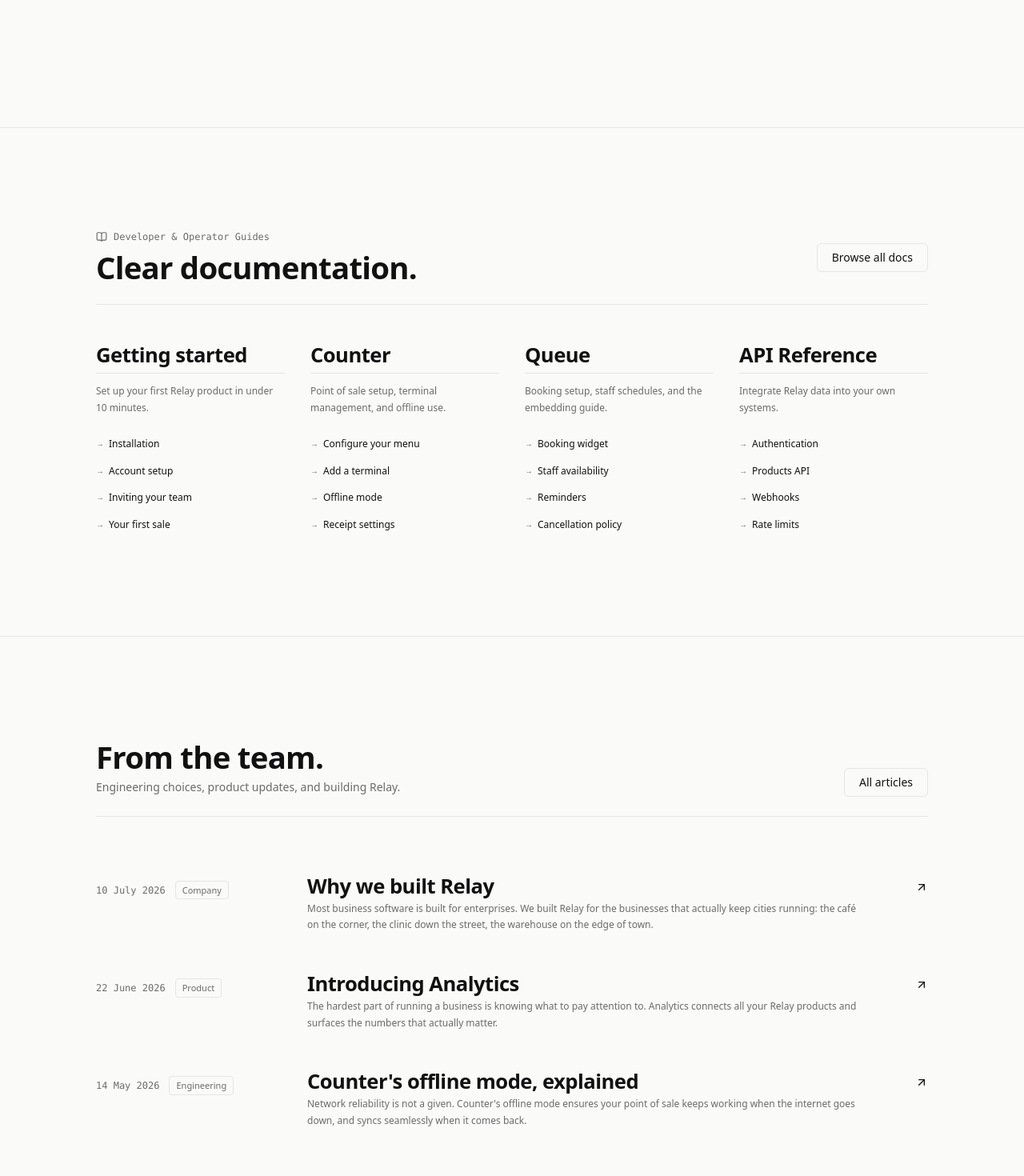
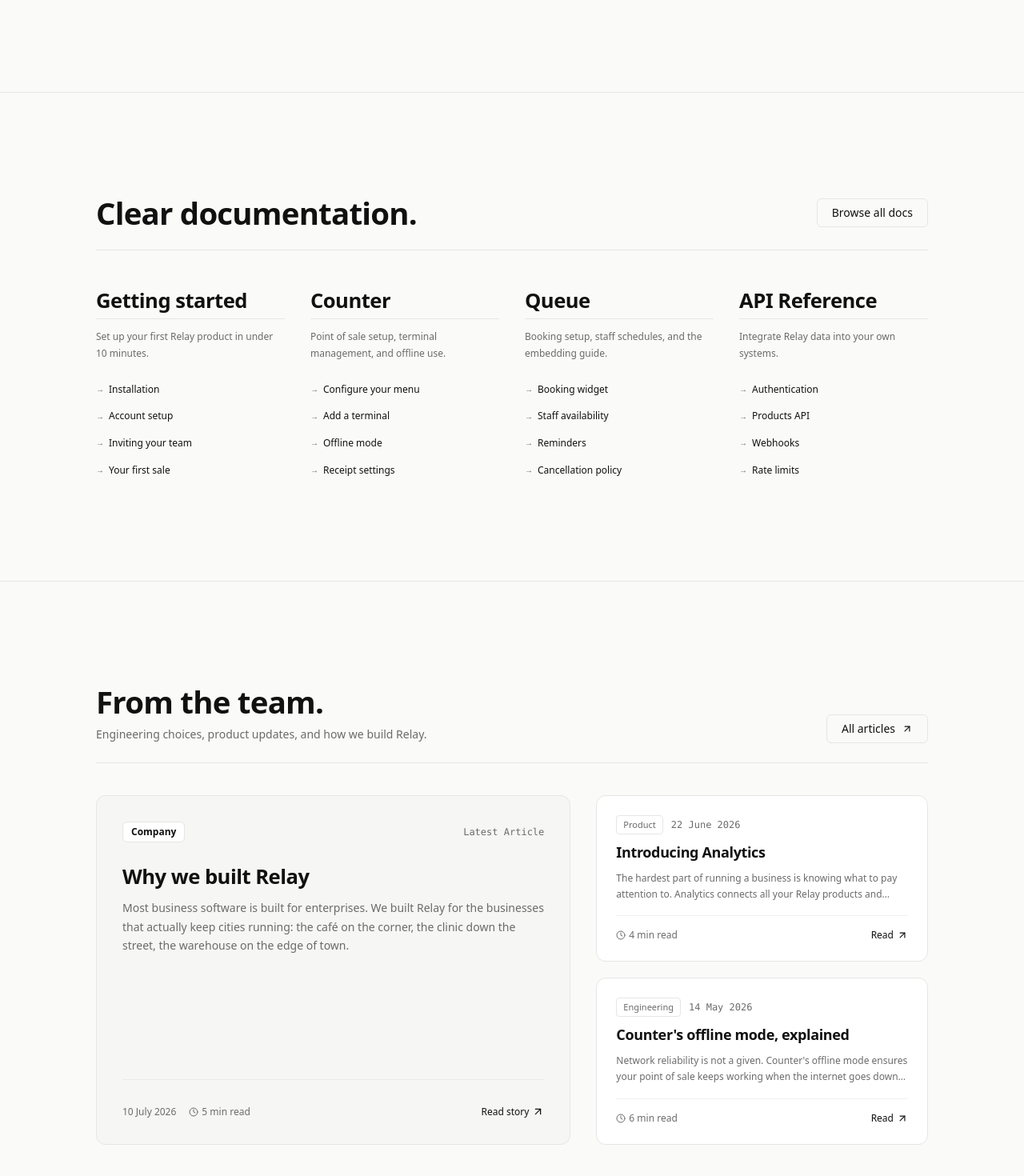
Before and after one commit to zkLeonora/relay, a Next.js app: page / in a window 1280 px wide. Shown: the part 2627-4097 px from the top of the page at 80% size. Built offline with nearby package versions, Linux system fonts and the light colour scheme.

Commit message:
redesign "From the team" layout and simplify section headers

```diff
--- a/app/_components/home/BlogPreview.tsx
+++ b/app/_components/home/BlogPreview.tsx
@@ -1,10 +1,12 @@
 import Link from "next/link";
 import { getLatestPosts, formatDate } from "@/lib/blog";
 import AnimatedSection from "@/app/_components/ui/AnimatedSection";
-import { ArrowUpRight } from "lucide-react";
+import { ArrowUpRight, Clock, Sparkles } from "lucide-react";
 
 export default function BlogPreview() {
   const posts = getLatestPosts(3);
+  const featuredPost = posts[0];
+  const secondaryPosts = posts.slice(1);
 
   return (
     <section
@@ -12,56 +14,112 @@ export default function BlogPreview() {
       aria-labelledby="blog-heading"
       className="section border-b border-[#e6e6e6]"
     >
-      <div className="container flex flex-col gap-12">
+      <div className="container flex flex-col gap-10">
         {/* HEADER */}
         <AnimatedSection>
-          <div className="flex items-end justify-between flex-wrap gap-4 pb-6 border-b border-[#e6e6e6]">
+          <div className="flex flex-col sm:flex-row sm:items-end justify-between gap-4 pb-6 border-b border-[#e6e6e6]">
             <div>
-              <h2 id="blog-heading" className="text-3xl font-bold tracking-tight text-[#111111]">
+              <h2 id="blog-heading" className="text-3xl md:text-4xl font-bold tracking-tight text-[#111111]">
                 From the team.
               </h2>
-              <p className="text-sm text-[#6b6b6b] mt-1">
-                Engineering choices, product updates, and building Relay.
+              <p className="text-sm text-[#6b6b6b] mt-1.5 max-w-lg">
+                Engineering choices, product updates, and how we build Relay.
               </p>
             </div>
-            <Link href="/blog" className="btn btn-secondary text-xs py-2.5 px-4">
+            <Link href="/blog" className="btn btn-secondary text-xs py-2.5 px-4 shrink-0">
               All articles
+              <ArrowUpRight size={14} />
             </Link>
           </div>
         </AnimatedSection>
 
-        {/* CLEAN EDITORIAL ARTICLE ROWS (NO BOX CARDS) */}
-        <div className="flex flex-col">
-          {posts.map((post, i) => (
-            <AnimatedSection key={post.slug} delay={i * 0.06}>
+        {/* FEATURED + SECONDARY GRID */}
+        {posts.length > 0 && (
+          <div className="grid grid-cols-1 lg:grid-cols-12 gap-8">
+            {/* FEATURED POST (LEFT / 7 COLS) */}
+            {featuredPost && (
+              <AnimatedSection className="lg:col-span-7 flex" delay={0.05}>
+                <Link
+                  href={`/blog/${featuredPost.slug}`}
+                  className="group flex flex-col justify-between w-full bg-[#f4f4f2]/50 hover:bg-[#f4f4f2] border border-[#e6e6e6] rounded-xl p-7 md:p-8 transition-all duration-300 hover:shadow-xs"
+                >
+                  <div className="flex flex-col gap-5">
+                    <div className="flex items-center justify-between gap-3">
+                      <span className="text-xs font-semibold text-[#111111] bg-white border border-[#e6e6e6] px-2.5 py-1 rounded-md">
+                        {featuredPost.category}
+                      </span>
+                      <span className="text-xs text-[#6b6b6b] font-mono">Latest Article</span>
+                    </div>
+
+                    <div className="flex flex-col gap-2 mt-2">
+                      <h3 className="text-2xl md:text-3xl font-bold text-[#111111] tracking-tight group-hover:text-[#333] transition-colors">
+                        {featuredPost.title}
+                      </h3>
+                      <p className="text-sm text-[#6b6b6b] leading-relaxed line-clamp-3 mt-1">
+                        {featuredPost.excerpt}
+                      </p>
+                    </div>
+                  </div>
+
+                  <div className="flex items-center justify-between pt-8 mt-6 border-t border-[#e6e6e6]/80 text-xs text-[#6b6b6b]">
+                    <div className="flex items-center gap-4">
+                      <span>{formatDate(featuredPost.date)}</span>
+                      {featuredPost.readTime && (
+                        <span className="flex items-center gap-1">
+                          <Clock size={12} />
+                          {featuredPost.readTime} min read
+                        </span>
+                      )}
+                    </div>
+                    <span className="inline-flex items-center gap-1 font-medium text-[#111111] group-hover:translate-x-0.5 group-hover:-translate-y-0.5 transition-transform">
+                      Read story <ArrowUpRight size={15} />
+                    </span>
+                  </div>
+                </Link>
+              </AnimatedSection>
+            )}
+
+            {/* SECONDARY POSTS (RIGHT / 5 COLS) */}
+            <div className="lg:col-span-5 flex flex-col gap-5">
+              {secondaryPosts.map((post, i) => (
+                <AnimatedSection key={post.slug} delay={0.1 + i * 0.05} className="flex-1 flex">
                   <Link
                     href={`/blog/${post.slug}`}
-                className="grid grid-cols-1 md:grid-cols-12 gap-4 py-6 border-b border-[#e6e6e6] last:border-b-0 items-baseline group"
+                    className="group flex flex-col justify-between w-full bg-white hover:bg-[#f4f4f2]/60 border border-[#e6e6e6] rounded-xl p-6 transition-all duration-300 hover:shadow-xs"
                   >
-                <div className="md:col-span-3 flex items-center gap-3">
-                  <span className="text-xs font-mono text-[#6b6b6b]">{formatDate(post.date)}</span>
+                    <div className="flex flex-col gap-3">
+                      <div className="flex items-center gap-2.5">
                         <span className="text-[0.6875rem] font-medium text-[#6b6b6b] border border-[#e6e6e6] px-2 py-0.5 rounded">
                           {post.category}
                         </span>
+                        <span className="text-xs text-[#6b6b6b] font-mono">{formatDate(post.date)}</span>
                       </div>
-
-                <div className="md:col-span-8 flex flex-col gap-1">
-                  <h3 className="text-lg font-bold text-[#111111] tracking-tight group-hover:text-[#6b6b6b] transition-colors">
+                      <h4 className="text-lg font-bold text-[#111111] tracking-tight group-hover:text-[#444] transition-colors">
                         {post.title}
-                  </h3>
+                      </h4>
                       <p className="text-xs text-[#6b6b6b] leading-relaxed line-clamp-2">
                         {post.excerpt}
                       </p>
                     </div>
 
-                <div className="md:col-span-1 flex justify-end text-xs text-[#6b6b6b]">
-                  <ArrowUpRight size={16} className="text-[#111111] group-hover:translate-x-0.5 group-hover:-translate-y-0.5 transition-transform" />
+                    <div className="flex items-center justify-between pt-4 mt-4 border-t border-[#e6e6e6]/60 text-xs">
+                      {post.readTime ? (
+                        <span className="flex items-center gap-1 text-[#6b6b6b]">
+                          <Clock size={12} />
+                          {post.readTime} min read
+                        </span>
+                      ) : <span />}
+                      <span className="inline-flex items-center gap-1 text-[#111111] font-medium group-hover:translate-x-0.5 group-hover:-translate-y-0.5 transition-transform">
+                        Read <ArrowUpRight size={14} />
+                      </span>
                     </div>
                   </Link>
                 </AnimatedSection>
               ))}
             </div>
           </div>
+        )}
+      </div>
     </section>
   );
 }
--- a/app/_components/home/DocsPreview.tsx
+++ b/app/_components/home/DocsPreview.tsx
@@ -37,10 +37,6 @@ export default function DocsPreview() {
         <AnimatedSection>
           <div className="flex flex-col md:flex-row items-start md:items-center justify-between gap-6 pb-6 border-b border-[#e6e6e6]">
             <div className="flex flex-col gap-2">
-              <div className="flex items-center gap-2 text-xs font-mono text-[#6b6b6b]">
-                <BookOpen size={14} />
-                <span>Developer & Operator Guides</span>
-              </div>
               <h2 id="docs-heading" className="text-2xl md:text-3xl font-bold tracking-tight text-[#111111]">
                 Clear documentation.
               </h2>
--- a/app/_components/home/WhyRelay.tsx
+++ b/app/_components/home/WhyRelay.tsx
@@ -37,16 +37,11 @@ export default function WhyRelay() {
       <div className="container flex flex-col gap-12">
         {/* TWO-COLUMN HEADER */}
         <AnimatedSection>
-          <div className="grid grid-cols-1 md:grid-cols-12 gap-6 items-end pb-8 border-b border-[#e6e6e6]">
+          <div className="gap-6 items-end pb-8 border-b border-[#e6e6e6]">
             <div className="md:col-span-6 flex flex-col gap-3">
-              <h2 id="why-relay-heading" className="text-3xl md:text-4xl font-bold tracking-tight">
+              <h2 id="why-relay-heading" className="text-3xl md:text-4xl font-bold text-center tracking-tight">
                 Software you can depend on.
               </h2>
-            </div>
-            <div className="md:col-span-6">
-              <p className="text-base text-[#6b6b6b] leading-relaxed">
-                We build tools for operations where failure is not an option. Here is how we ensure our applications deliver consistency every single day.
-              </p>
             </div>
           </div>
         </AnimatedSection>
@@ -56,9 +51,6 @@ export default function WhyRelay() {
           {reasons.map((reason, i) => (
             <AnimatedSection key={reason.number} delay={i * 0.06}>
               <div className="grid grid-cols-1 md:grid-cols-12 gap-4 md:gap-8 py-8 border-b border-[#e6e6e6] last:border-b-0 items-start">
-                <span className="md:col-span-2 text-xs font-mono text-[#6b6b6b]">
-                  Principle {reason.number}
-                </span>
                 <h3 className="md:col-span-4 text-lg font-bold text-[#111111] tracking-tight">
                   {reason.title}
                 </h3>
```
Lines whose indentation alone changed are shown as unchanged.
